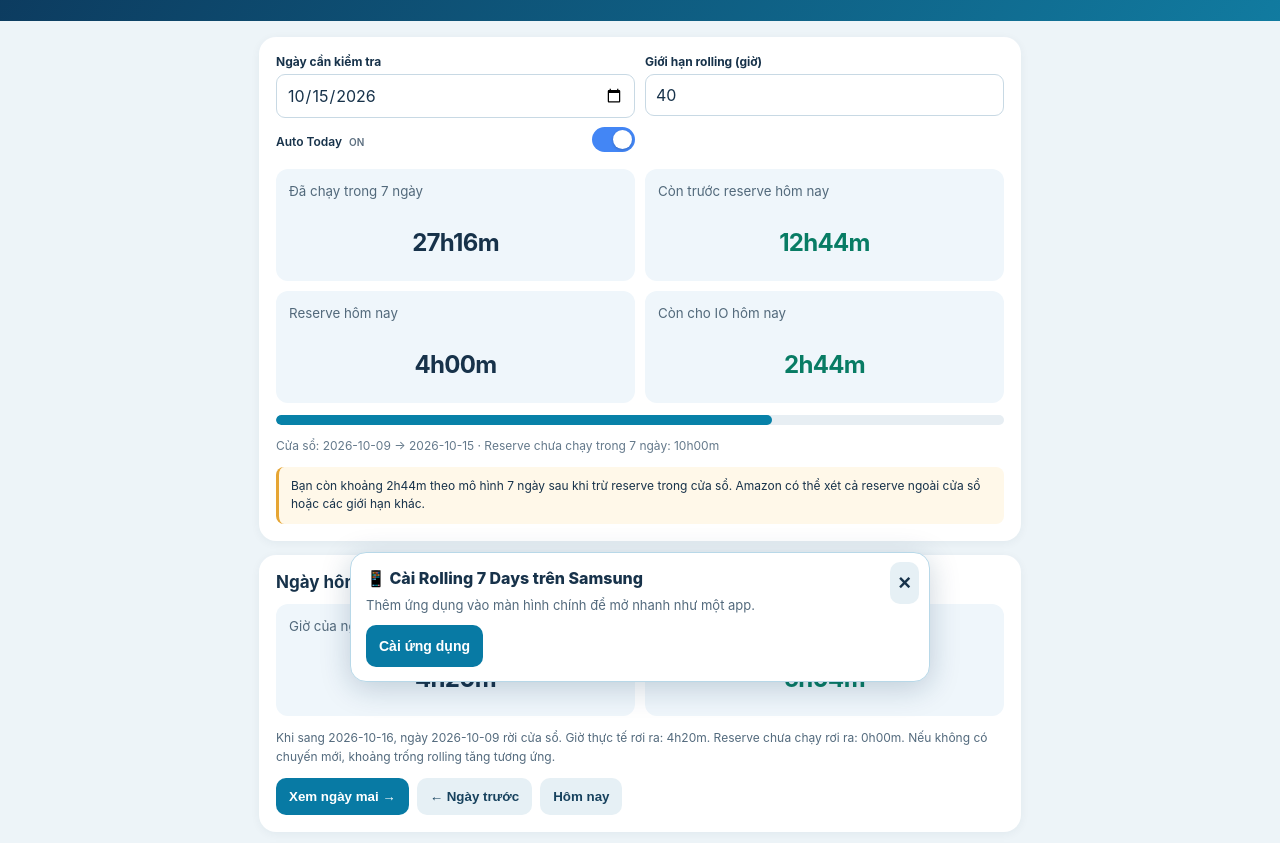
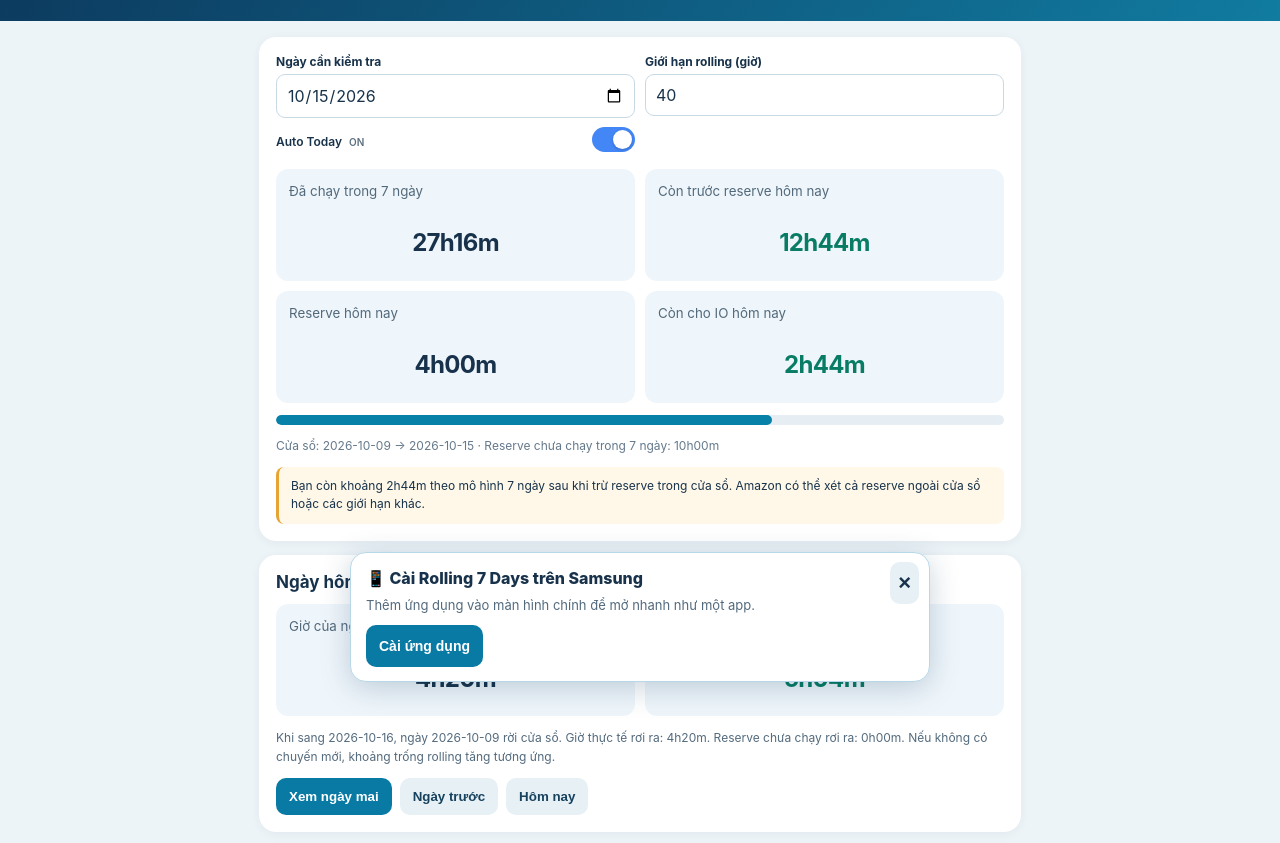
Before and after one commit to CodyNguyen1806/flex-rolling-7-days, a plain HTML site: page index.html in a window 1280 px wide. Shown: the part 106-949 px from the top of the page. Drawn offline with Linux system fonts and the light colour scheme.

Commit message:
Add files via upload

```diff
--- a/index.html
+++ b/index.html
@@ -172,7 +172,7 @@
 </style>
 </head><body><header><div class="wrap"><div style="font-size:12px;letter-spacing:2px;opacity:.8">AMAZON FLEX · PLANNER</div><h1>Rolling 7 Days</h1><div class="sub">Tự tính giới hạn 40 giờ, giờ rơi khỏi rolling, reserve và thời gian còn cho IO.</div></div></header><main>
 <section class="card"><div class="grid"><div><label for="day">Ngày cần kiểm tra</label><input id="day" type="date"><div class="auto-today-row"><label class="auto-today-text" for="auto-today">Auto Today <span id="auto-today-state">ON</span></label><label class="auto-today-switch"><input id="auto-today" type="checkbox" checked aria-label="Tự động chọn hôm nay"><span class="auto-today-track"></span></label></div></div><div><label for="cap">Giới hạn rolling (giờ)</label><input id="cap" type="number" min="1" max="168" step="0.5" value="40"></div></div><div class="grid" style="margin-top:12px"><div class="metric"><small>Đã chạy trong 7 ngày</small><strong id="used">–</strong></div><div class="metric"><small>Còn trước reserve hôm nay</small><strong class="green" id="free">–</strong></div><div class="metric"><small>Reserve hôm nay</small><strong id="reserved">–</strong></div><div class="metric"><small>Còn cho IO hôm nay</small><strong class="green" id="io">–</strong></div></div><div class="bar"><span id="bar"></span></div><div class="muted" id="window"></div><div class="hint" id="warning" style="margin-top:12px"></div></section>
-<section class="card"><h2>Ngày hôm sau được thêm bao nhiêu giờ?</h2><div class="grid"><div class="metric"><small>Giờ của ngày cũ rơi khỏi rolling</small><strong id="released">–</strong></div><div class="metric"><small>Ngày mai còn cho IO</small><strong class="green" id="tomorrow">–</strong></div></div><p class="note" id="explain"></p><div class="controls"><button id="next">Xem ngày mai →</button><button class="secondary" id="prev">← Ngày trước</button><button class="secondary" id="today">Hôm nay</button></div></section>
+<section class="card"><h2>Ngày hôm sau được thêm bao nhiêu giờ?</h2><div class="grid"><div class="metric"><small>Giờ của ngày cũ rơi khỏi rolling</small><strong id="released">–</strong></div><div class="metric"><small>Ngày mai còn cho IO</small><strong class="green" id="tomorrow">–</strong></div></div><p class="note" id="explain"></p><div class="controls"><button id="next">Xem ngày mai</button><button class="secondary" id="prev">Ngày trước</button><button class="secondary" id="today">Hôm nay</button></div></section>
 <section class="card"><h2>Nhập giờ chạy & reserve</h2><details id="flex-manual"><summary style="cursor:pointer;font-weight:700;margin-bottom:10px">Nhập / chỉnh sửa thủ công (mở khi cần)</summary><p class="note">Nhập theo dạng <b>7:46</b> (7 giờ 46 phút). Giờ thực tế và reserve phải là hai phần <b>không trùng nhau</b>. Khi hoàn thành một reserve, chuyển số giờ đó sang cột thực tế và giảm reserve còn lại về 0.</p><div class="controls"><span class="flex-add-day-wrap"><button class="secondary" id="add" type="button">+ Thêm ngày</button><input id="flex-add-date-picker" type="date" aria-label="Chọn ngày để thêm" title="Chọn ngày để thêm"></span><button class="secondary" id="seed">Khôi phục dữ liệu mẫu</button><button class="danger" id="clear">Xóa tất cả</button></div><div class="smalltitle">Ngày · Giờ đã chạy · Giờ reserve chưa chạy</div><div id="flex-out-controls"><label><input id="flex-hide-out" type="checkbox" checked> Ẩn ngày đã OUT</label><span id="flex-out-count" aria-live="polite"></span></div><div id="entries"></div><p class="muted">Dữ liệu được lưu tự động trên trình duyệt thiết bị này. Không cần đăng nhập.</p></details></section>
 
 <section class="card" id="flex-upgrade"><h2>Upload ảnh & Lịch sử</h2><p class="note">Nhập nhiều ảnh Amazon Flex Completed hoặc Reserve. Kiểm tra ngày và giờ trước khi lưu; dữ liệu tự cập nhật vào Rolling 7 Days.</p>
```
